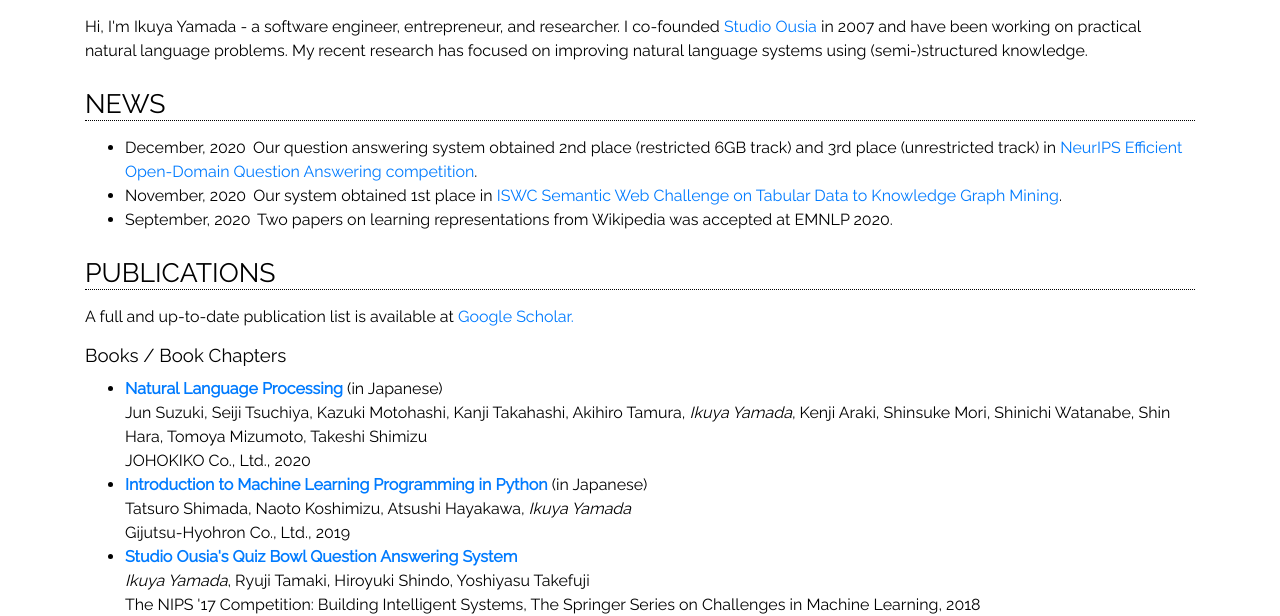
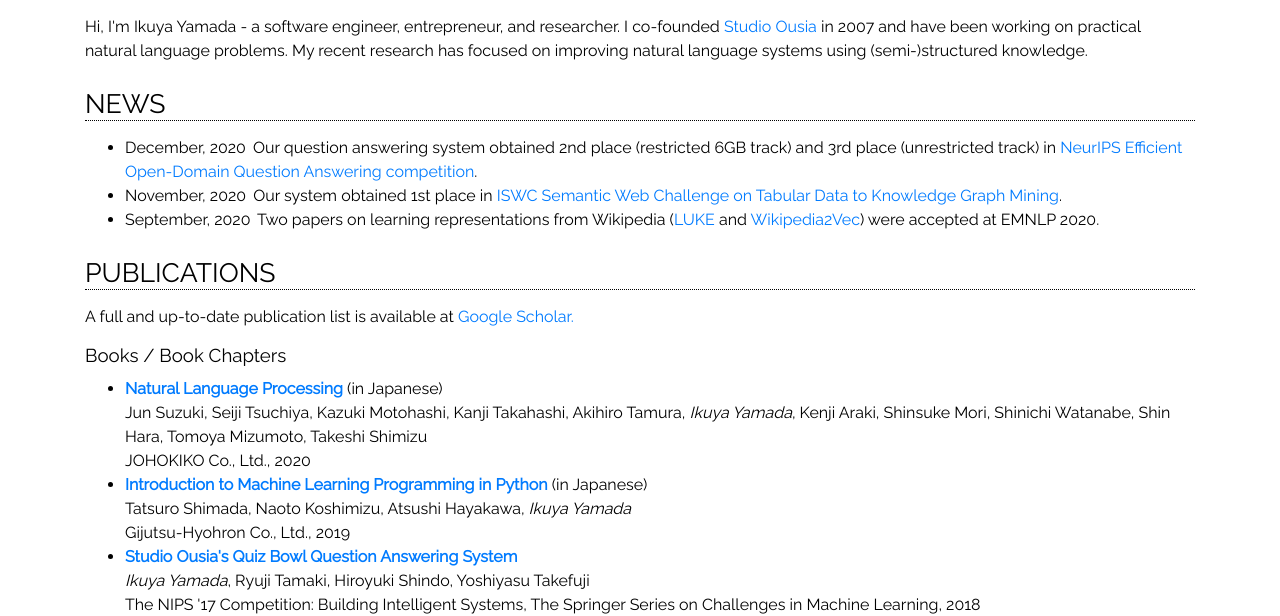
Before and after one commit to ikuyamada/ikuyamada.github.io, a plain HTML site: page index.html in a window 1280 px wide. Shown: the part 191-807 px from the top of the page. Drawn offline with nearby package versions, Linux system fonts and the light colour scheme.

Commit message:
update content

```diff
--- a/index.html
+++ b/index.html
@@ -50,7 +50,7 @@
     <ul>
       <li><span class="news_date">December, 2020</span> Our question answering system obtained 2nd place (restricted 6GB track) and 3rd place (unrestricted track) in <a href="https://efficientqa.github.io/" target="_blank">NeurIPS Efficient Open-Domain Question Answering competition</a>.</li>
       <li><span class="news_date">November, 2020</span> Our system obtained 1st place in <a href="https://www.cs.ox.ac.uk/isg/challenges/sem-tab/2020/" target="_blank">ISWC Semantic Web Challenge on Tabular Data to Knowledge Graph Mining</a>.</li>
-      <li><span class="news_date">September, 2020</span> Two papers on learning representations from Wikipedia was accepted at EMNLP 2020.</li>
+      <li><span class="news_date">September, 2020</span> Two papers on learning representations from Wikipedia (<a href="https://arxiv.org/abs/2010.01057" target="_blank">LUKE</a> and <a href="https://arxiv.org/abs/1812.06280" target="_blank">Wikipedia2Vec</a>) were accepted at EMNLP 2020.</li>
     </ul>
 
     <h2>Publications</h2>
```
Also changed, not shown: index_ja.html (+1 -1 lines).
